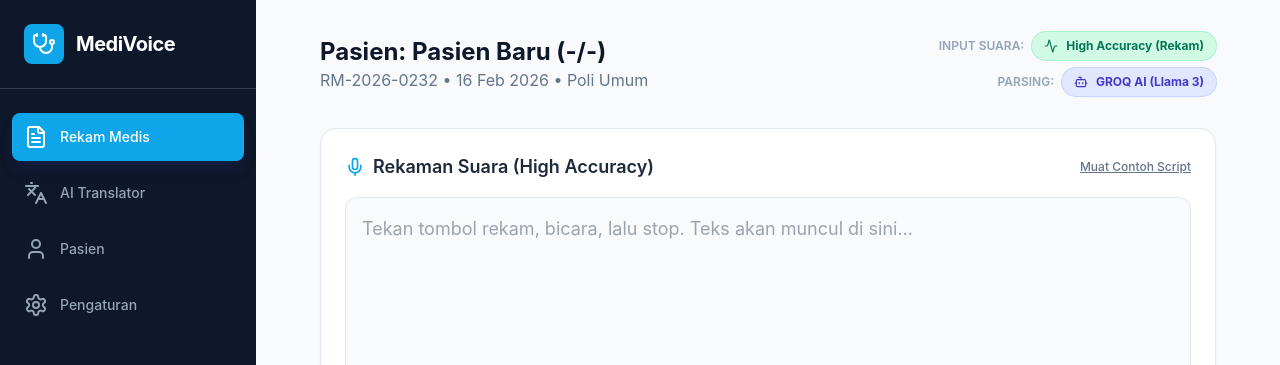
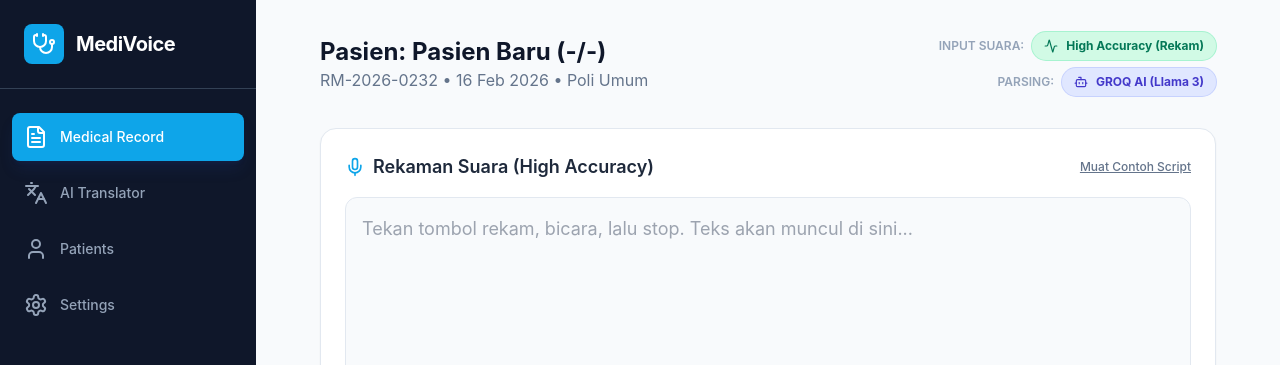
Before and after one commit to iqbalhanif/doctor-emr-voice, a React (Vite) app: page / in a window 1280 px wide. Shown: the top 365 px of the page. Built offline with nearby package versions, Linux system fonts and the light colour scheme.

Commit message:
change sidebar into english

```diff
--- a/src/components/Sidebar.jsx
+++ b/src/components/Sidebar.jsx
@@ -14,7 +14,7 @@ const Sidebar = ({ activeTab, onTabChange }) => {
             <nav className="flex-1 py-6 px-3 space-y-2">
                 <NavItem
                     icon={<FileText />}
-                    label="Rekam Medis"
+                    label="Medical Record"
                     active={activeTab === 'emr'}
                     onClick={() => onTabChange('emr')}
                 />
@@ -24,8 +24,8 @@ const Sidebar = ({ activeTab, onTabChange }) => {
                     active={activeTab === 'translator'}
                     onClick={() => onTabChange('translator')}
                 />
-                <NavItem icon={<User />} label="Pasien" />
-                <NavItem icon={<Settings />} label="Pengaturan" />
+                <NavItem icon={<User />} label="Patients" />
+                <NavItem icon={<Settings />} label="Settings" />
             </nav>
 
             <div className="p-4 border-t border-slate-700">
```
